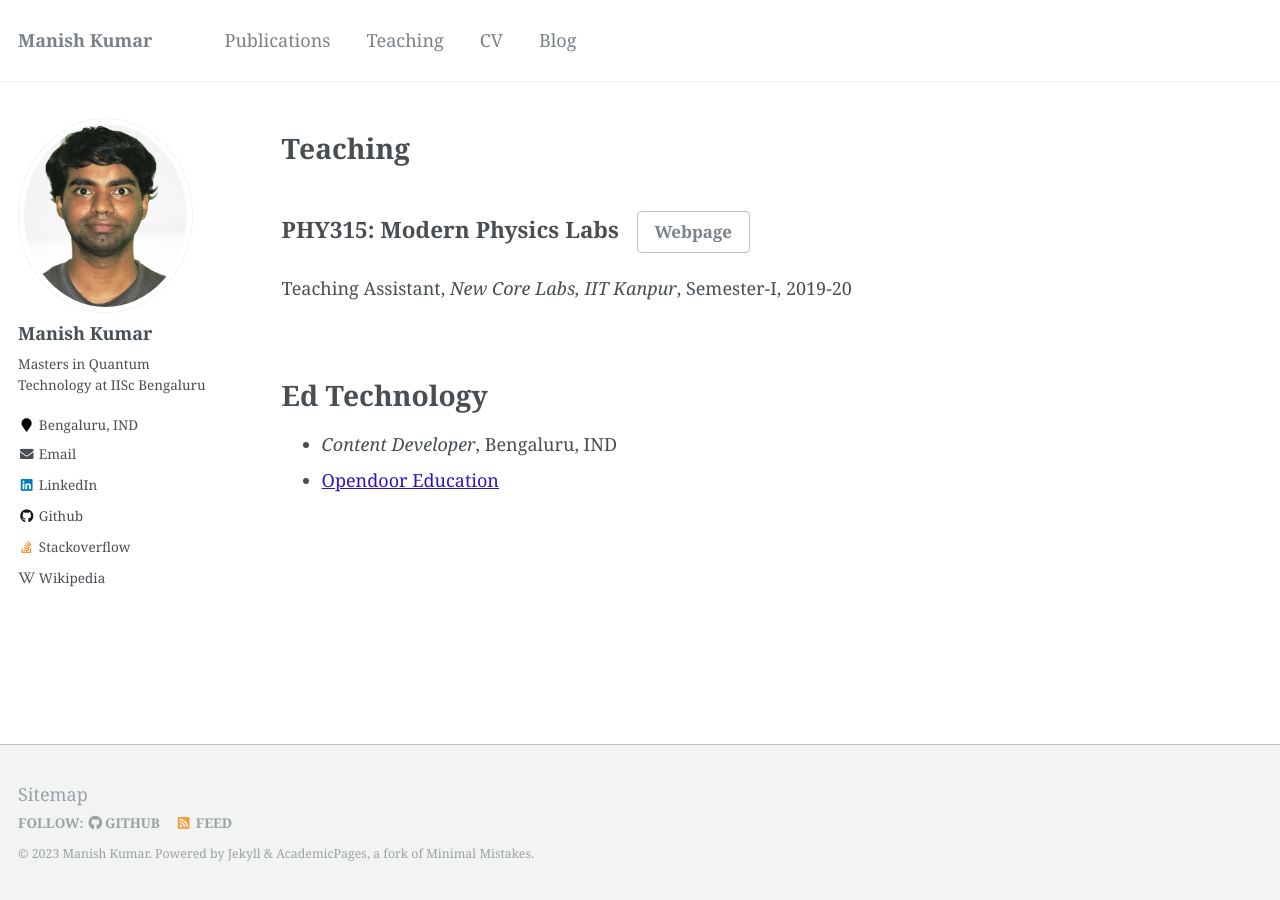
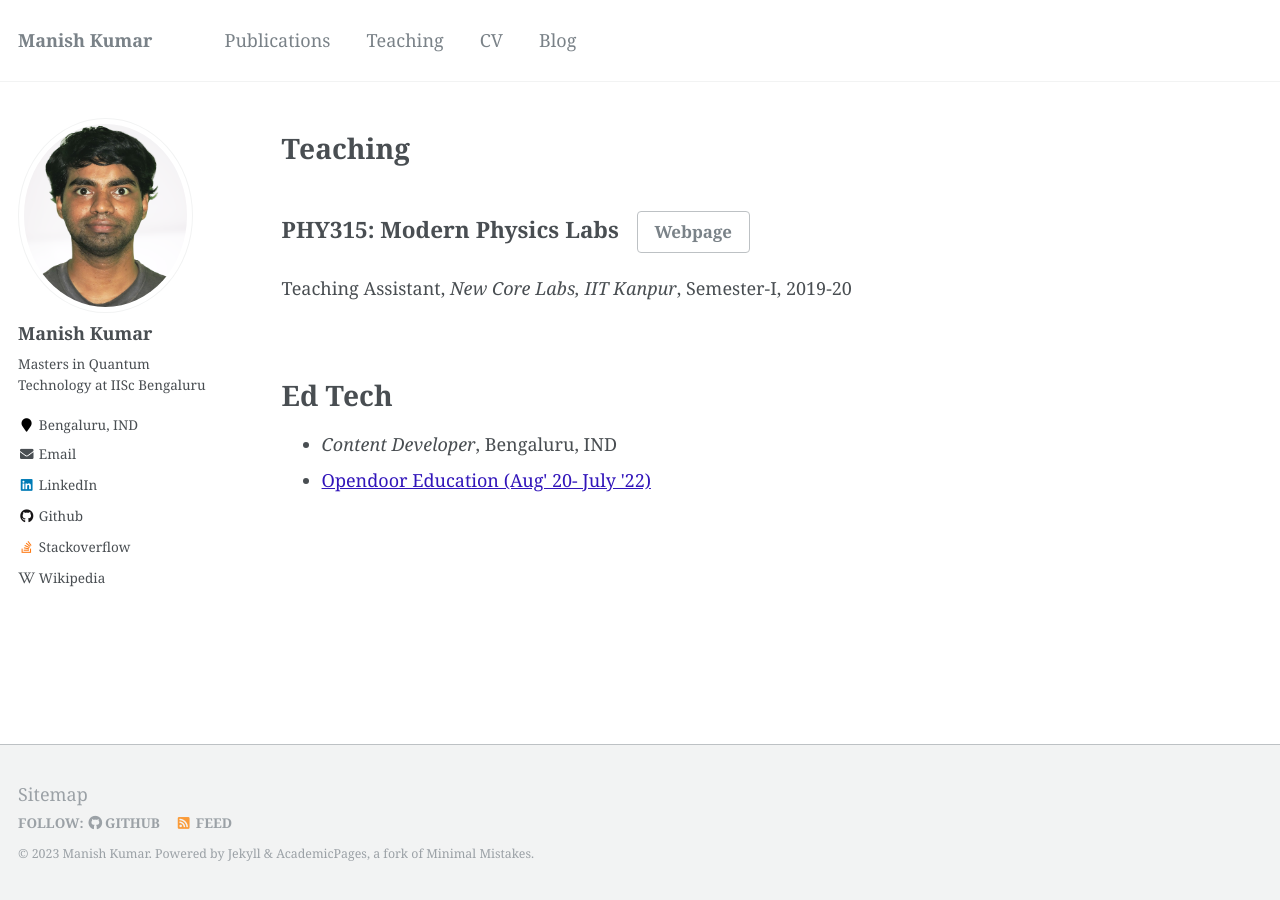
Before and after one commit to 108mk/108mk.github.io, a Jekyll site: the page built from _pages/teaching.html, in a window 1280 px wide. Built offline with Jekyll 4.4.1, drawn with Linux system fonts in a browser that asks for light colours.

Commit message:
Update teaching.html

```diff
--- a/_pages/teaching.html
+++ b/_pages/teaching.html
@@ -13,8 +13,8 @@ author_profile: true
 {% endfor %}
 
 <br><br>
-<h1>Ed Technology</h1>
+<h1>Ed Tech</h1>
 <ul>
   <li><em>Content Developer</em>, Bengaluru, IND</li>
-  <li><a href="https://www.opendooreducation.in/">Opendoor Education</a></li>
+  <li><a href="https://www.opendooreducation.in/">Opendoor Education (Aug' 20- July '22)</a></li>
 </ul>
```
